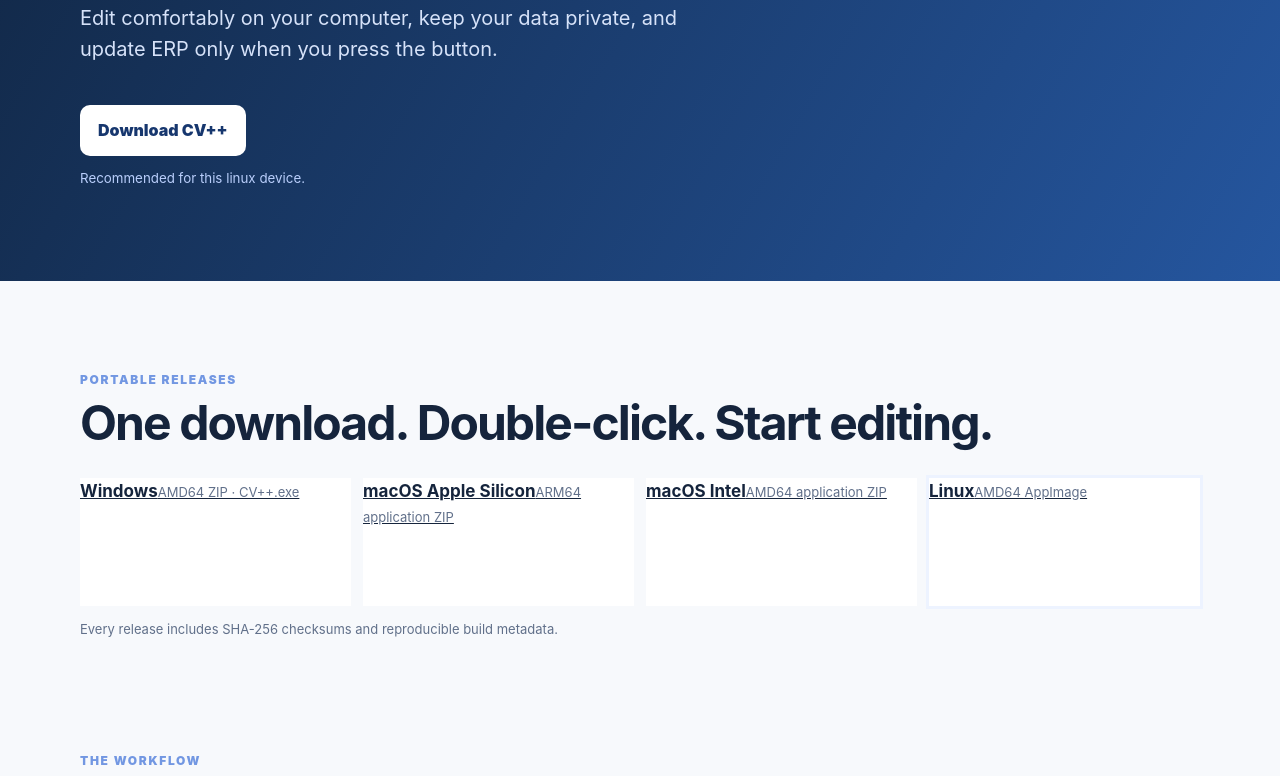
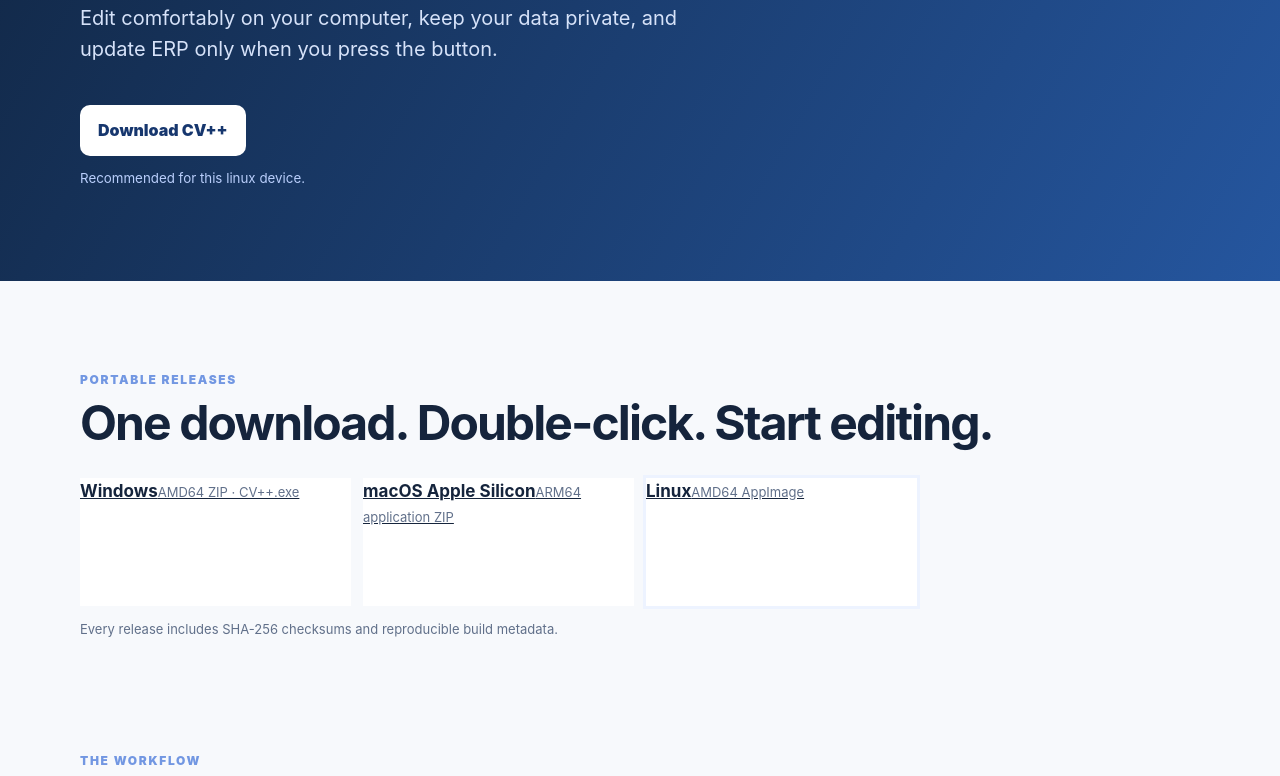
Before and after one commit to shikharish/cvpp, a plain HTML site: page site/index.html in a window 1280 px wide. Shown: the part 374-1150 px from the top of the page. Drawn offline with Linux system fonts and the light colour scheme.

Commit message:
Ship Apple Silicon macOS releases only

```diff
--- a/site/index.html
+++ b/site/index.html
@@ -13,14 +13,14 @@
     <div class="hero-copy"><p class="eyebrow">IIT Kharagpur · local-first</p><h1>Your ERP resume, edited locally.</h1><p>Edit comfortably on your computer, keep your data private, and update ERP only when you press the button.</p><a class="download primary-download" id="recommended-download" href="https://github.com/shikharish/cvpp/releases/latest">Download CV++</a><small id="os-note">Choose your platform below.</small></div>
   </header>
   <main>
-    <section class="downloads" id="downloads"><div class="section-heading"><p class="eyebrow">Portable releases</p><h2>One download. Double-click. Start editing.</h2></div><div class="download-grid"><a class="download-card" data-os="windows" href="https://github.com/shikharish/cvpp/releases/latest/download/CV++-windows-amd64.zip"><strong>Windows</strong><span>AMD64 ZIP · CV++.exe</span></a><a class="download-card" data-os="mac-arm" href="https://github.com/shikharish/cvpp/releases/latest/download/CV++-darwin-arm64.zip"><strong>macOS Apple Silicon</strong><span>ARM64 application ZIP</span></a><a class="download-card" data-os="mac-intel" href="https://github.com/shikharish/cvpp/releases/latest/download/CV++-darwin-amd64.zip"><strong>macOS Intel</strong><span>AMD64 application ZIP</span></a><a class="download-card" data-os="linux" href="https://github.com/shikharish/cvpp/releases/latest/download/CV++-linux-amd64.AppImage"><strong>Linux</strong><span>AMD64 AppImage</span></a></div><p class="checksum">Every release includes SHA-256 checksums and reproducible build metadata.</p></section>
+    <section class="downloads" id="downloads"><div class="section-heading"><p class="eyebrow">Portable releases</p><h2>One download. Double-click. Start editing.</h2></div><div class="download-grid"><a class="download-card" data-os="windows" href="https://github.com/shikharish/cvpp/releases/latest/download/CV++-windows-amd64.zip"><strong>Windows</strong><span>AMD64 ZIP · CV++.exe</span></a><a class="download-card" data-os="mac-arm" href="https://github.com/shikharish/cvpp/releases/latest/download/CV++-macos-arm64.zip"><strong>macOS Apple Silicon</strong><span>ARM64 application ZIP</span></a><a class="download-card" data-os="linux" href="https://github.com/shikharish/cvpp/releases/latest/download/CV++-linux-amd64.AppImage"><strong>Linux</strong><span>AMD64 AppImage</span></a></div><p class="checksum">Every release includes SHA-256 checksums and reproducible build metadata.</p></section>
     <section class="steps"><div class="section-heading"><p class="eyebrow">The workflow</p><h2>Four calm steps.</h2></div><div class="step-grid"><article><b>01</b><h3>Download</h3><p>Pick your platform and open CV++ locally.</p></article><article><b>02</b><h3>Log in</h3><p>Enter ERP credentials in the private wizard and type the emailed OTP.</p></article><article><b>03</b><h3>Edit</h3><p>Your current ERP resume is imported without changing the portal. Autosave stays local.</p></article><article><b>04</b><h3>Update</h3><p>Press <strong>Update ERP Resume</strong> when you explicitly want to sync.</p></article></div></section>
     <section class="privacy" id="privacy"><div><p class="eyebrow">Private by default</p><h2>Your resume stays with you.</h2><p>CV++ has no hosted backend, telemetry, analytics, credential form, or localhost bridge on this website. Credentials, sessions, resume content, backups, and ERP PDFs remain on your computer; the local app talks directly to IIT KGP ERP.</p></div><div class="privacy-box"><strong>Unsigned releases</strong><p>Windows SmartScreen or macOS Gatekeeper may ask for a one-time confirmation. Only use files from the official release page.</p></div></section>
   </main>
   <footer><span>CV++</span><span><a href="https://github.com/shikharish/cvpp">Source</a> · <a href="https://github.com/shikharish/cvpp/issues">Issues</a> · <a href="https://github.com/shikharish/cvpp/blob/main/docs/advanced-cli.md">Advanced CLI</a> · <a href="https://github.com/shikharish/cvpp/blob/main/LICENSE">MIT License</a></span></footer>
   <script>
     const ua = navigator.userAgent.toLowerCase();
-    const target = ua.includes('windows') ? 'windows' : ua.includes('mac') ? ((navigator.maxTouchPoints > 1 || ua.includes('arm64')) ? 'mac-arm' : 'mac-intel') : ua.includes('linux') ? 'linux' : '';
+    const target = ua.includes('windows') ? 'windows' : ua.includes('mac') ? 'mac-arm' : ua.includes('linux') ? 'linux' : '';
     const card = document.querySelector(`[data-os="${target}"]`);
     if (card) { card.classList.add('recommended'); document.getElementById('recommended-download').href = card.href; document.getElementById('os-note').textContent = `Recommended for this ${target.replace('-', ' ')} device.`; }
   </script>
```
Also changed, not shown: 2 other files.
